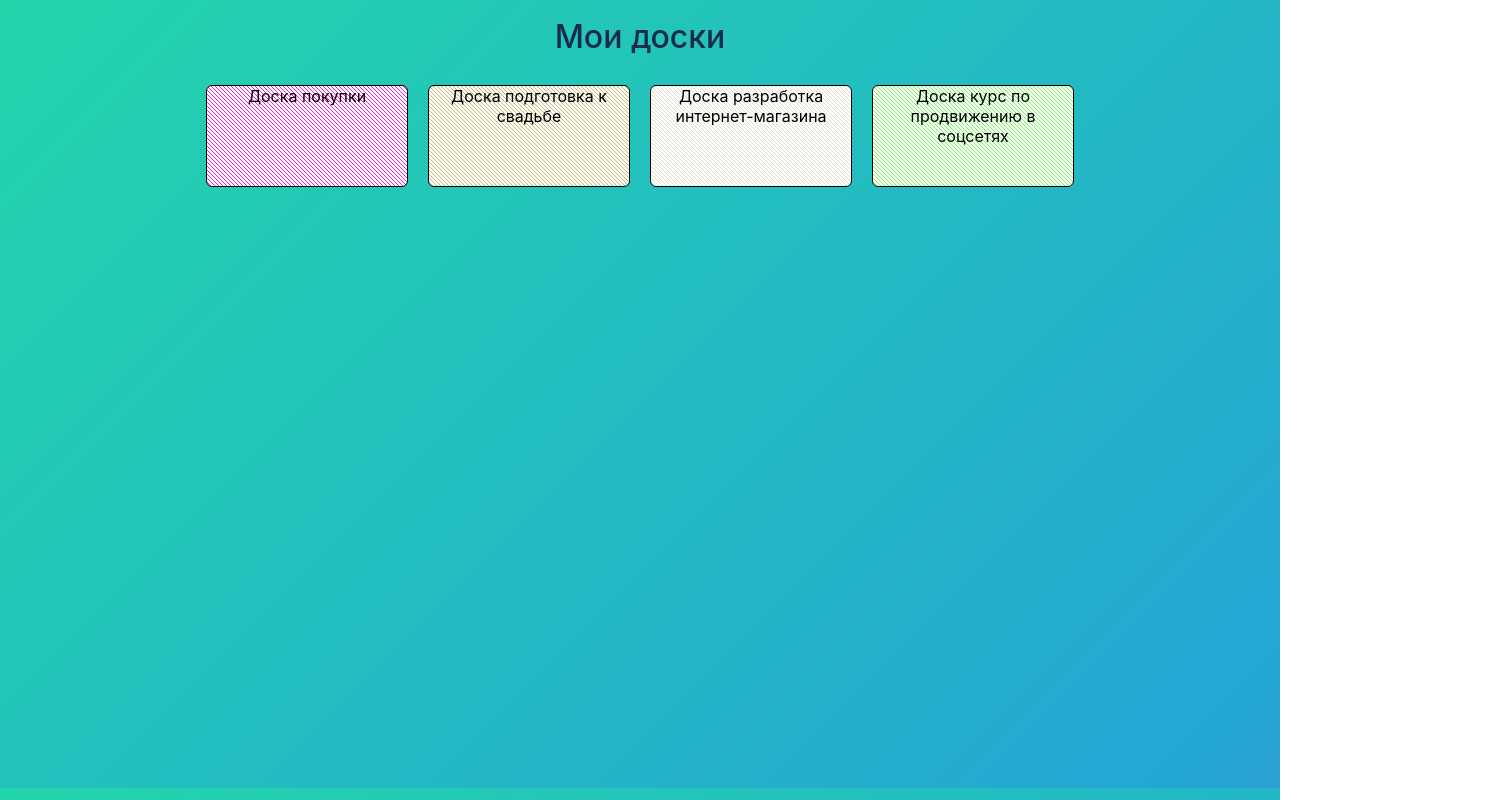
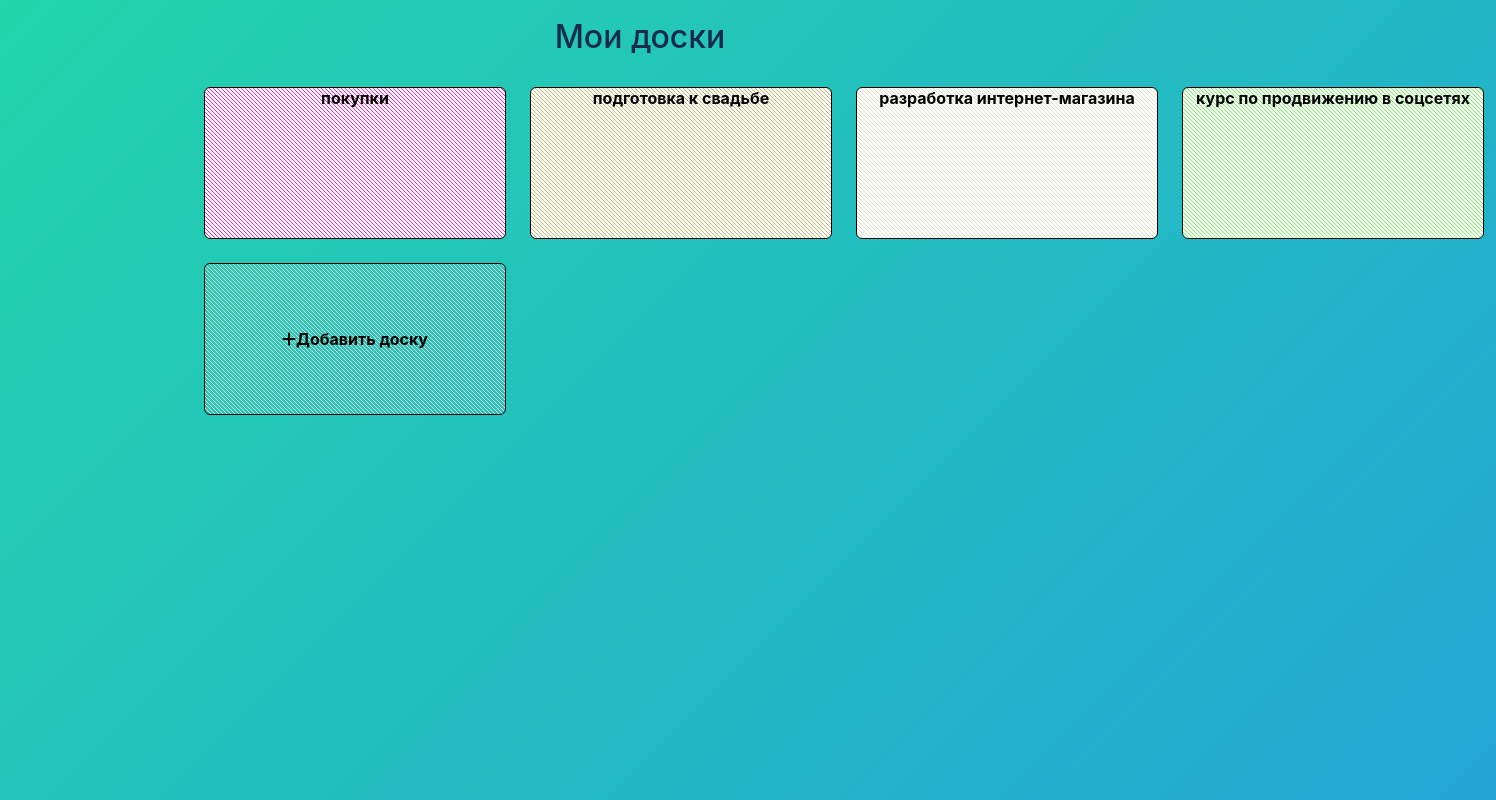
Before and after one commit to sacredrel1c/level2-1, a React (Create React App) app: page / in a window 1280 px wide. Shown: the whole page, 1496 px wide, since content can reach past the window. Built offline with nearby package versions, Linux system fonts and the light colour scheme.

Commit message:
add dynamic routes

```diff
--- a/src/App.tsx
+++ b/src/App.tsx
@@ -9,7 +9,7 @@
     <div className="App">
       <Routes>
         <Route path="/" element={<Home />} />
-        <Route path="board" element={<Board />} />
+        <Route path="board/:id" element={<Board />} />
       </Routes>
     </div>
   );
--- a/src/pages/Board/Board.tsx
+++ b/src/pages/Board/Board.tsx
@@ -1,4 +1,5 @@
 import React from 'react';
+import { useParams } from 'react-router';
 import { FontAwesomeIcon } from '@fortawesome/react-fontawesome';
 import { faAdd } from '@fortawesome/free-solid-svg-icons';
 import List from './components/List/List';
@@ -34,9 +35,11 @@
 
 function Board() {
   const lists = state.lists.map((list) => <List title={list.title} cards={list.cards} key={list.id} />);
+  const params = useParams();
   return (
     <div>
       <h1>{state.title}</h1>
+      <h1>{params.id}</h1>
       <div className="board-container">
         <div className="board-container-row">
           {lists}
--- a/src/pages/Home/Home.tsx
+++ b/src/pages/Home/Home.tsx
@@ -1,4 +1,7 @@
 import React from 'react';
+import { FontAwesomeIcon } from '@fortawesome/react-fontawesome';
+import { faAdd } from '@fortawesome/free-solid-svg-icons';
+import { Link } from 'react-router-dom';
 import Board from './components/Board/Board';
 import './home.scss';
 
@@ -12,11 +15,21 @@
 };
 
 function Home() {
-  const boards = state.boards.map((board) => <Board title={board.title} key={board.id} />);
+  const boards = state.boards.map((board) => (
+    <Link to={`/board/${board.id}`} key={board.id}>
+      <Board title={board.title} key={board.id} />
+    </Link>
+  ));
   return (
     <div className="home-container">
       <h1>Мои доски</h1>
-      <div className="boards-container">{boards}</div>
+      <div className="boards-container">
+        {boards}
+        <a className="add-board">
+          <FontAwesomeIcon icon={faAdd} />
+          <span>Добавить доску</span>
+        </a>
+      </div>
     </div>
   );
 }
--- a/src/pages/Home/components/Board/Board.tsx
+++ b/src/pages/Home/components/Board/Board.tsx
@@ -11,7 +11,7 @@
   const { title } = props;
   return (
     <div className="home-board-container" style={backgroundStyle}>
-      <div className="board-title">Доска {title}</div>
+      <div className="board-title">{title}</div>
     </div>
   );
 }
--- a/src/pages/Home/components/Board/board.scss
+++ b/src/pages/Home/components/Board/board.scss
@@ -1,7 +1,15 @@
 .home-board-container {
-  width: 200px;
-  height: 100px;
-  margin: 10px;
+  width: 300px;
+  height: 150px;
+  margin: 12px;
   border-radius: 6px;
   border: 1px solid black;
 }
+.board-title {
+  font-family: -apple-system, BlinkMacSystemFont, Segoe UI, Roboto, Noto Sans, Ubuntu, Droid Sans, Helvetica Neue,
+    sans-serif;
+  font-size: 16px;
+  font-weight: 700;
+  line-height: 20px;
+  align-items: center;
+}
--- a/src/pages/Home/home.scss
+++ b/src/pages/Home/home.scss
@@ -5,8 +5,38 @@
   margin: 0 15%;
 }
 .boards-container {
+  display: grid;
+  grid-template-columns: repeat(4, 1fr);
+  grid-template-rows: auto;
+}
+.boards-container a {
+  text-decoration: none;
+  color: black;
+  font-family: -apple-system, BlinkMacSystemFont, Segoe UI, Roboto, Noto Sans, Ubuntu, Droid Sans, Helvetica Neue,
+    sans-serif;
+  font-size: 16px;
+  font-weight: 700;
+  line-height: 20px;
+}
+.add-board {
+  width: 300px;
+  height: 150px;
+  margin: 12px;
+  align-items: center;
+  background-color: '#ffffff';
+  background-image: repeating-linear-gradient(
+      135deg,
+      rgb(236, 216, 216),
+      rgb(238, 198, 198) 10%,
+      transparent 10%,
+      transparent 50%
+    ),
+    repeating-linear-gradient(-135deg, rgb(236, 216, 216), rgb(236, 216, 216) 10%, transparent 10%, transparent 50%);
+  background-size: 4px 4px;
+  border-radius: 6px;
+  border: 1px solid black;
   display: flex;
-  flex-direction: row;
   justify-content: center;
-  flex-wrap: wrap;
+  justify-items: center;
+  cursor: pointer;
 }
```
